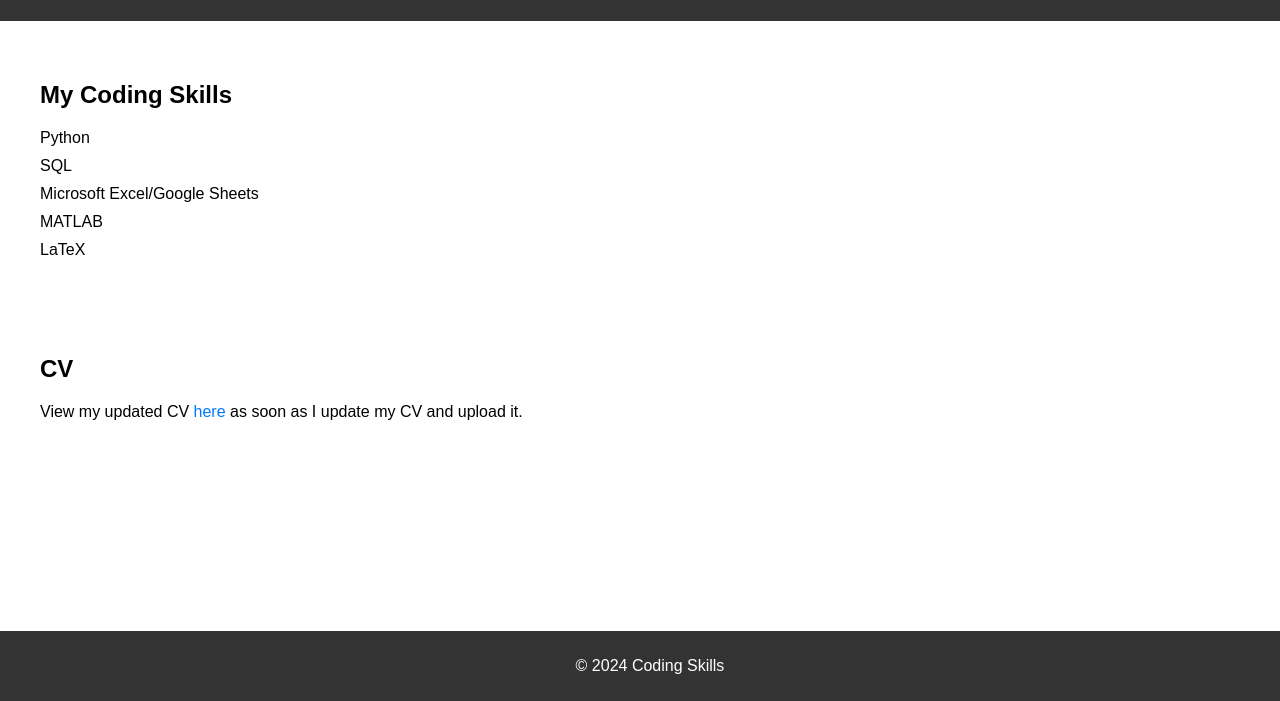
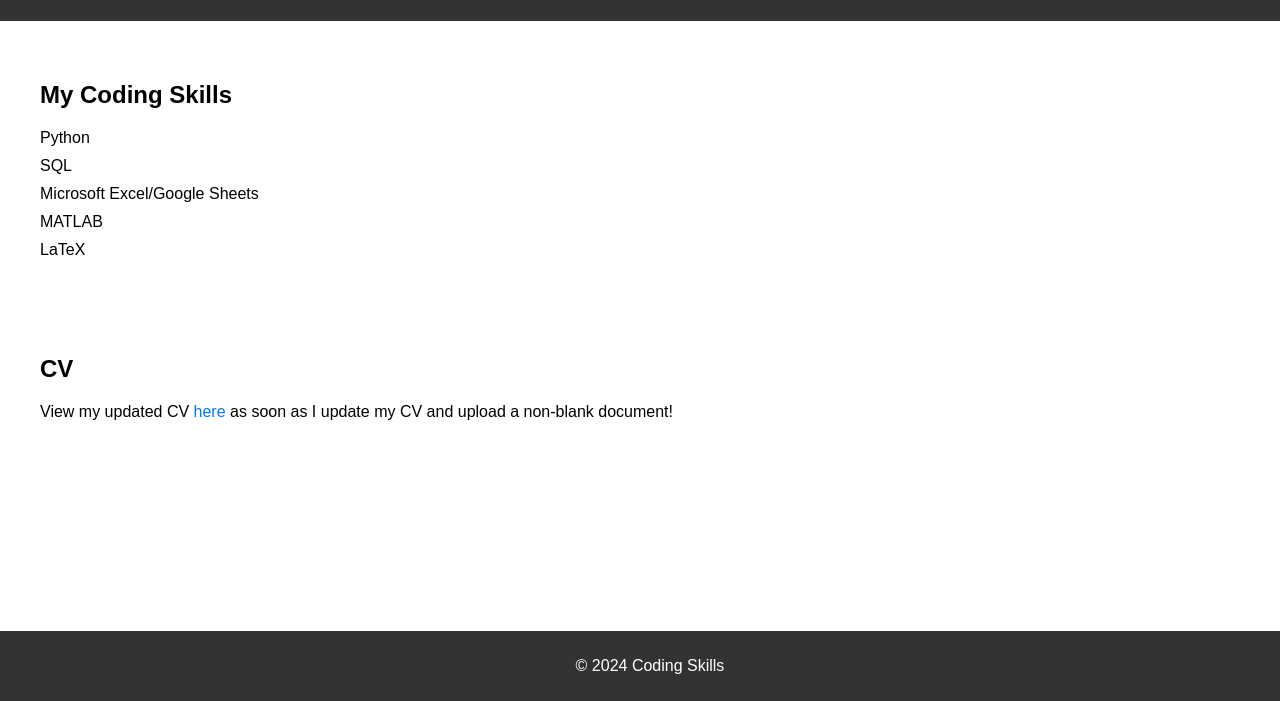
Before and after one commit to felsov/felsov.github.io, a plain HTML site: page index.html in a window 1280 px wide. Shown: the part 99-800 px from the top of the page. Drawn offline with Linux system fonts and the light colour scheme.

Commit message:
Update index.html

```diff
--- a/index.html
+++ b/index.html
@@ -65,7 +65,7 @@
 
 <section>
     <h2>CV</h2>
-    <p>View my updated CV <a href="https://felsov.github.io/cv_felsov.pdf" target="_blank">here</a> as soon as I update my CV and upload it.</p>
+    <p>View my updated CV <a href="https://felsov.github.io/cv_felsov.pdf" target="_blank">here</a> as soon as I update my CV and upload a non-blank document!</p>
 </section>
 
 <footer>
```
